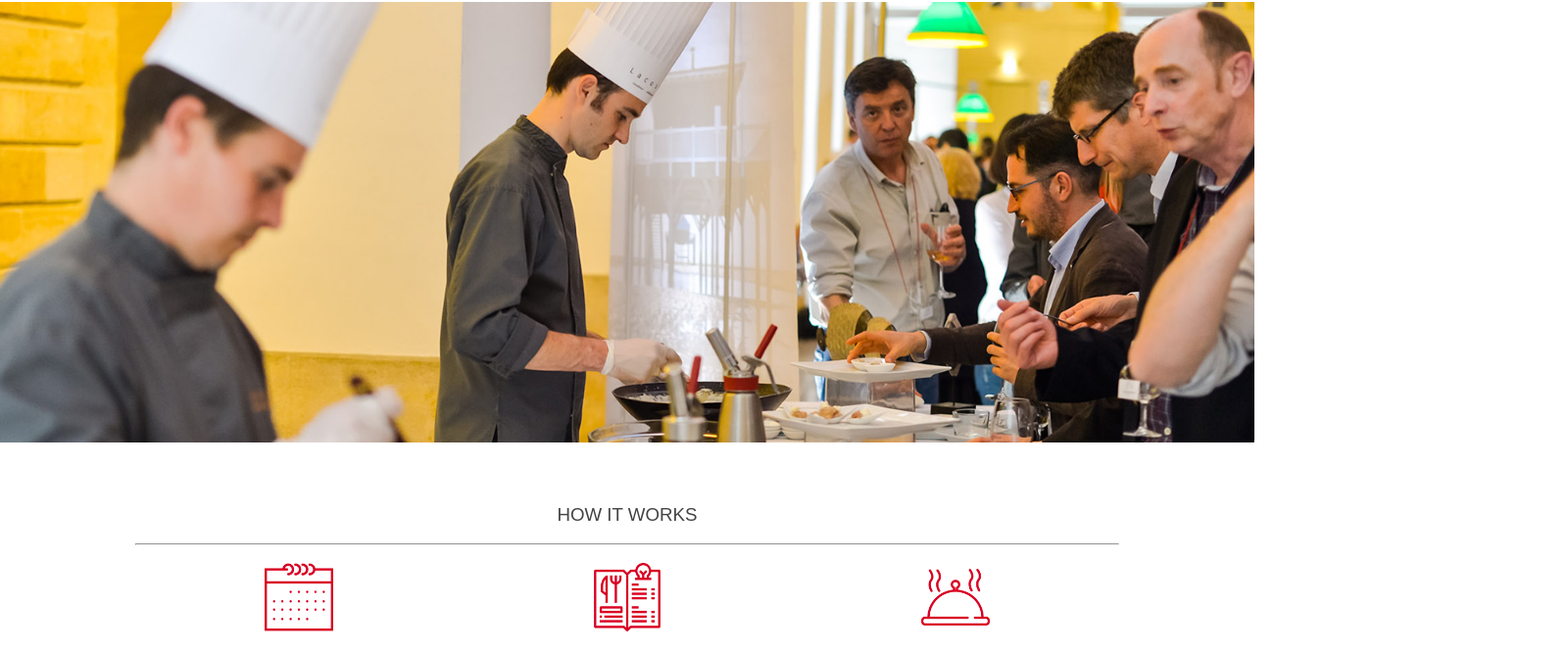
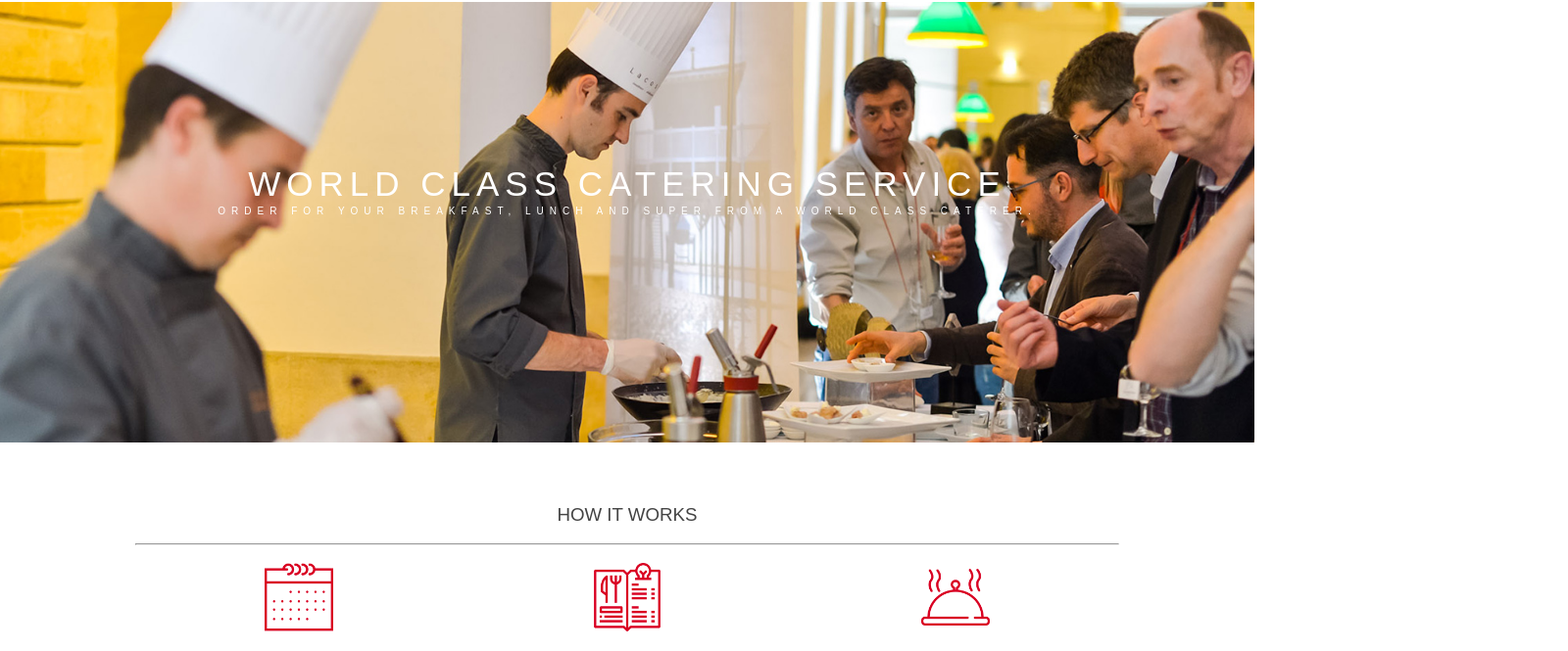
Before and after one commit to faksam/Book-A-Meal, a website: page UI/index.html in a window 1280 px wide. Shown: the part 70-735 px from the top of the page at 98% size, 1600 px wide, since content can reach past the window. Drawn offline with nearby package versions, Linux system fonts and the light colour scheme.

Commit message:
update stylesheet

```diff
--- a/UI/assets/css/styles.css
+++ b/UI/assets/css/styles.css
@@ -83,8 +83,8 @@ input, textarea, select, button {
   text-shadow: #CB3438;
   color: #fff;
   margin: 0;
-  position: absolute;
-  top: 25%;
+  position: relative;
+  top: 35%;
   left: 50%;
   margin-right: -50%;
   transform: translate(-50%, -50%);
@@ -96,8 +96,8 @@ input, textarea, select, button {
   font-size: 10px;
   color: #fff;
   margin: 0;
-  position: absolute;
-  top: 30%;
+  position: relative;
+  top: 37%;
   left: 50%;
   margin-right: -50%;
   transform: translate(-50%, -50%);
@@ -271,8 +271,8 @@ nav a.active {
     text-shadow: #CB3438;
     color: #fff;
     margin: 0;
-    position: absolute;
-    top: 30%;
+    position: relative;
+    top: 40%;
     left: 50%;
     margin-right: -50%;
     transform: translate(-50%, -50%)
@@ -285,8 +285,8 @@ nav a.active {
     font-size: 10px;
     color: #fff;
     margin: 0;
-    position: absolute;
-    top: 33%;
+    position: relative;
+    top: 37%;
     left: 50%;
     margin-right: -50%;
     transform: translate(-50%, -50%)
```
